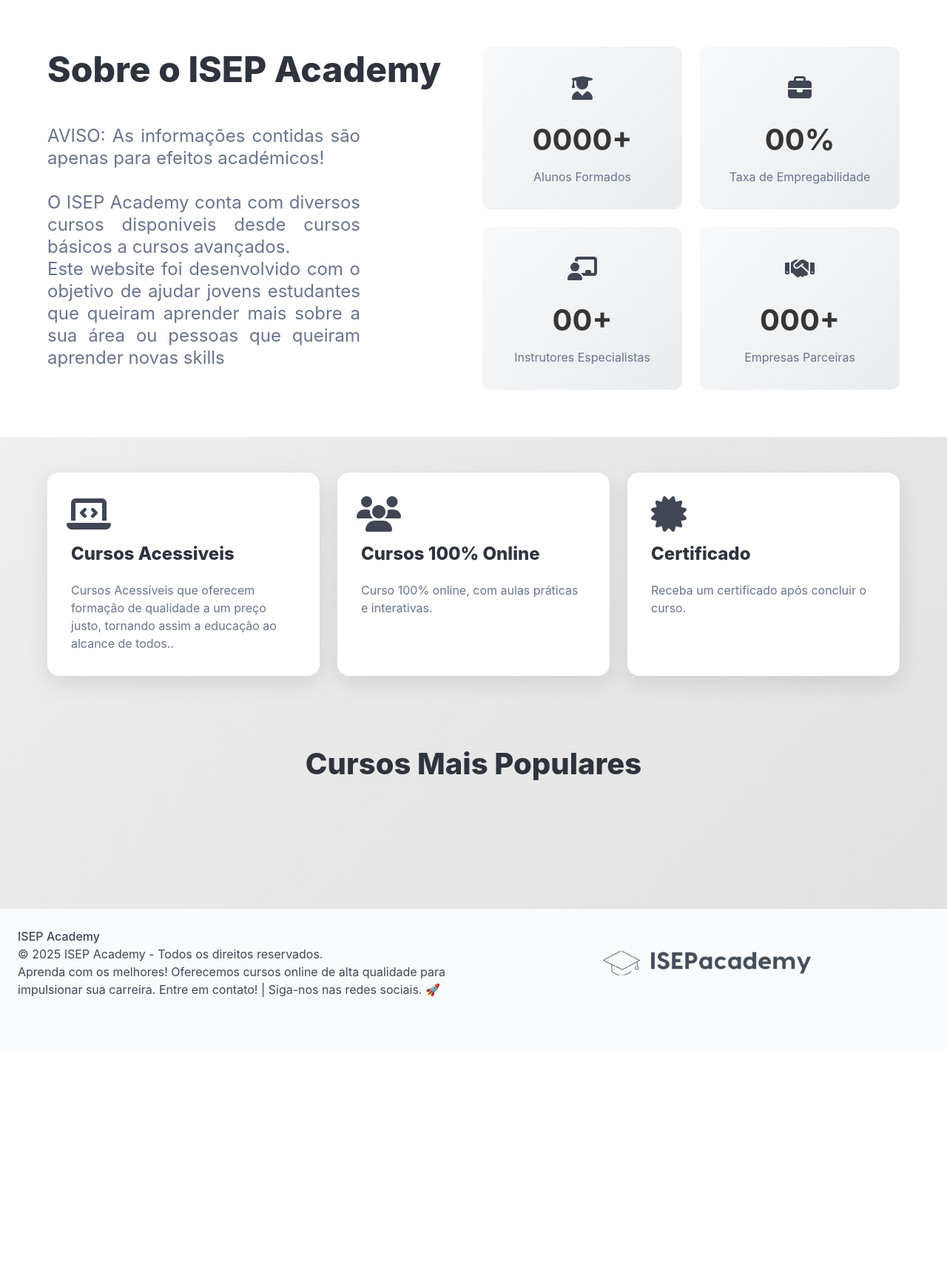
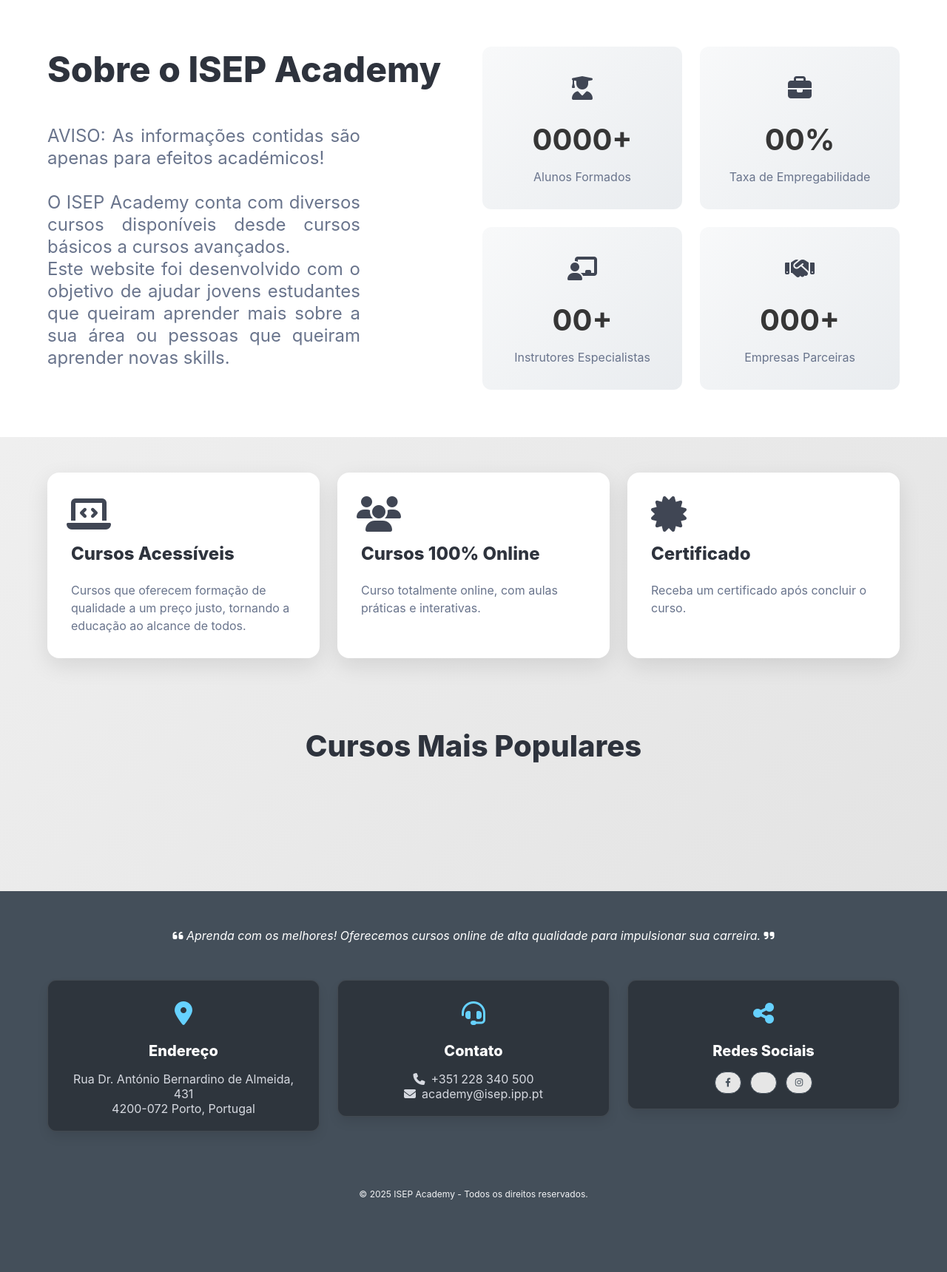
Before and after one commit to NunoGoncalve/ISEPacademy, a PHP site: page /index.php in a window 1280 px wide. Shown: the part 345-2065 px from the top of the page at 74% size. Before the commit the page ends 1693 px from the top, so only its background shows below. Run offline with PHP 8.4, Linux system fonts and the light colour scheme; data that the repository does not hold is empty.

Commit message:
fotter att

```diff
--- a/conexao.php
+++ b/conexao.php
@@ -1,2 +1,4 @@
-<?php $conexao = new mysqli("localhost", "DataMaster", "r_41Rmn01", "ISEPAcademy");
+<?php //$conexao = new mysqli("localhost", "DataMaster", "r_41Rmn01", "ISEPAcademy");
+$conexao = new mysqli("localhost", "root", "", "ISEPAcademy");
+
 mysqli_set_charset($conexao, "utf8mb4"); ?>
--- a/footer.php
+++ b/footer.php
@@ -1,20 +1,83 @@
-<footer class="footer" style="margin-top:8%;padding-bottom: 70px;padding-top: 25px;">
-    <div class="columns">
-        <div class="column">
-            <h4 class="bd-footer-title has-text-weight-medium has-text-left">
-                    ISEP Academy
-            </h4>
-            <p class="bd-footer-link has-text-left">
-                © 2025 ISEP Academy - Todos os direitos reservados.
-                <br>
-                Aprenda com os melhores! Oferecemos cursos online de alta qualidade para impulsionar sua carreira. Entre em contato! | Siga-nos nas redes sociais. 🚀
+<footer class="footer custom-footer-bulma">
+    <div class="container">
+        <!-- Slogan -->
+        <div class="has-text-centered mb-6">
+            <p class="is-italic has-text-white">
+                <i class="fas fa-quote-left"></i>
+                Aprenda com os melhores! Oferecemos cursos online de alta qualidade para impulsionar sua carreira.
+                <i class="fas fa-quote-right"></i>
             </p>
         </div>
-        <div class="column">
-            <br>
-            <figure class="image" style="max-width: 50%; margin: auto;">
-                <img src="img/01ISEPacademylogo.png" alt="logo ISEP Academy">
-            </figure>
+
+        <!-- Colunas -->
+        <div class="columns is-multiline is-centered">
+            <!-- Coluna 1 - Endereço -->
+            <div class="column is-4">
+                <div class="box footer-box has-background-grey-darker">
+                    <div class="has-text-centered">
+                        <span class="icon is-large has-text-info mb-4">
+                            <i class="fas fa-map-marker-alt fa-2x"></i>
+                        </span>
+                        <h4 class="title is-5 has-text-white mb-4">Endereço</h4>
+                        <p class="subtitle is-6 has-text-grey-lighter">
+                            Rua Dr. António Bernardino de Almeida, 431<br>
+                            4200-072 Porto, Portugal
+                        </p>
+                    </div>
+                </div>
+            </div>
+
+            <!-- Coluna 2 - Contato -->
+            <div class="column is-4">
+                <div class="box footer-box has-background-grey-darker">
+                    <div class="has-text-centered">
+                        <span class="icon is-large has-text-info mb-4">
+                            <i class="fas fa-headset fa-2x"></i>
+                        </span>
+                        <h4 class="title is-5 has-text-white mb-4">Contato</h4>
+                        <p class="subtitle is-6 has-text-grey-lighter">
+                            <i class="fas fa-phone mr-2"></i>+351 228 340 500<br>
+                            <i class="fas fa-envelope mr-2"></i>academy@isep.ipp.pt
+                        </p>
+                    </div>
+                </div>
+            </div>
+
+            <!-- Coluna 3 - Redes Sociais -->
+            <div class="column is-4">
+                <div class="box footer-box has-background-grey-darker">
+                    <div class="has-text-centered">
+                        <span class="icon is-large has-text-info mb-4">
+                            <i class="fas fa-share-alt fa-2x"></i>
+                        </span>
+                        <h4 class="title is-5 has-text-white mb-4">Redes Sociais</h4>
+                        <div class="buttons is-centered">
+                            <a href="#" class="button is-rounded is-small is-info is-outlined">
+                                <span class="icon">
+                                    <i class="fab fa-facebook-f"></i>
+                                </span>
+                            </a>
+                            <a href="#" class="button is-rounded is-small is-info is-outlined">
+                                <span class="icon">
+                                    <i class="fab fa-x-twitter"></i>
+                                </span>
+                            </a>
+                            <a href="#" class="button is-rounded is-small is-info is-outlined">
+                                <span class="icon">
+                                    <i class="fab fa-instagram"></i>
+                                </span>
+                            </a>
+                        </div>
+                    </div>
+                </div>
+            </div>
+        </div>
+
+        <!-- Rodapé inferior -->
+        <div class="has-text-centered mt-6 pt-4">
+            <p class="has-text-white-ter is-size-7">
+                © <?= date('Y') ?> ISEP Academy - Todos os direitos reservados.
+            </p>
         </div>
     </div>
 </footer>
--- a/index.php
+++ b/index.php
@@ -1,4 +1,4 @@
-<?php session_start(); include 'funcoes.php';?>
+<?php session_start(); include 'funcoes.php'; ?>
 <!DOCTYPE html>
 <html data-theme="light" lang="pt">
 <head>
@@ -14,8 +14,10 @@
 
     <section class="hero is-medium">
         <div class="hero-body">
+            <!-- Conteúdo do hero section -->
         </div>
     </section>
+
     <section class="about-section">
         <div class="container">
             <div class="about-content">
@@ -23,7 +25,9 @@
                     <div class="column is-6">
                         <h2 class="title is-1 mb-6">Sobre o ISEP Academy</h2>
                         <p class="subtitle is-4 has-text-grey mb-5" style="max-width:75%; text-align: justify;">
-                        AVISO: As informações contidas são apenas para efeitos académicos!<br><br>O ISEP Academy conta com diversos cursos disponiveis desde cursos básicos a cursos avançados.<br> Este website foi desenvolvido com o objetivo de ajudar jovens estudantes que queiram aprender mais sobre a sua área ou pessoas que queiram aprender novas skills
+                        AVISO: As informações contidas são apenas para efeitos académicos!<br><br>
+                        O ISEP Academy conta com diversos cursos disponíveis desde cursos básicos a cursos avançados.<br>
+                        Este website foi desenvolvido com o objetivo de ajudar jovens estudantes que queiram aprender mais sobre a sua área ou pessoas que queiram aprender novas skills.
                         </p>
                     </div>
                     <div class="column is-6">
@@ -70,6 +74,7 @@
             </div>
         </div>
     </section>
+
     <section class="section">
         <div class="container">
             <div class="columns is-multiline">
@@ -78,9 +83,9 @@
                         <span class="icon is-large has-text-grey-dark">
                             <i class="fas fa-laptop-code fa-3x"></i>
                         </span>
-                        <h3 class="title is-4 mt-4">Cursos Acessiveis</h3>
+                        <h3 class="title is-4 mt-4">Cursos Acessíveis</h3>
                         <p class="has-text-grey">
-                            Cursos Acessíveis que oferecem formação de qualidade a um preço justo, tornando assim a educação ao alcance de todos..
+                            Cursos que oferecem formação de qualidade a um preço justo, tornando a educação ao alcance de todos.
                         </p>
                     </div>
                 </div>
@@ -91,7 +96,7 @@
                         </span>
                         <h3 class="title is-4 mt-4">Cursos 100% Online</h3>
                         <p class="has-text-grey">
-                            Curso 100% online, com aulas práticas e interativas.
+                            Curso totalmente online, com aulas práticas e interativas.
                         </p>
                     </div>
                 </div>
@@ -118,11 +123,12 @@
             <?php
                 $Query = "SELECT Course.*, Count(CourseID) As Nsubs from Course inner join Interaction on Course.ID=Interaction.CourseID group by Course.ID Order by (Nsubs) desc";
                 $exe = exeDBList($Query);
-                while($CourseInfo = mysqli_fetch_assoc($exe)){
+                while($CourseInfo = mysqli_fetch_assoc($exe)) {
             ?>
             <!-- Inicio del bloque de cursso que se repetirá -->
                 <article class="column is-3-desktop is-4-tablet is-6-mobile is-one-third">
-                <div class="card product-card"><a href="curso.php?ID=<?php echo $CourseInfo['ID']; ?>">
+                    <div class="card product-card">
+                        <a href="curso.php?ID=<?php echo $CourseInfo['ID']; ?>">
                             <div class="card-image">
                                 <div class="product-image">
                                     <img src="<?php echo "img/layout/img".$CourseInfo['ID'].".jpg"; ?>" alt="<?php echo $CourseInfo['Name']; ?>">
@@ -141,13 +147,11 @@
                                     </div>
                                 </div>
                             </div>
+                        </a>
                     </div>
                 </article>
             <?php } ?>
-            <!-- Fin del bloque de curso -->
-
             </div>
-
         </div>
     </section>
 
--- a/styles.css
+++ b/styles.css
@@ -248,3 +248,41 @@
     box-shadow: 0 5px 15px rgba(0, 0, 0, 0.2);
     color: white;
 }
+
+.custom-footer-bulma {
+    background-color: #444f5a !important; /* Cor do footer alterada */
+    padding: 4rem 1.5rem;
+    margin-top: 8%;
+}
+
+/* Boxes escuras com hover */
+.custom-footer-bulma .footer-box {
+    background-color: #2e353d !important;
+    border: 1px solid rgba(255, 255, 255, 0.1);
+    transition: all 0.3s ease;
+}
+
+.custom-footer-bulma .footer-box:hover {
+    transform: translateY(-5px);
+    box-shadow: 0 10px 20px rgba(0, 0, 0, 0.2);
+    border-color: rgba(255, 255, 255, 0.2);
+}
+
+/* Efeito nos botões de redes sociais */
+.custom-footer-bulma .button.is-outlined:hover {
+    background-color: #444f5a !important;
+    color: white !important;
+    border-color: white !important;
+}
+
+/* Responsividade */
+@media screen and (max-width: 768px) {
+    .custom-footer-bulma {
+        padding: 2rem 1rem;
+        margin-top: 4rem;
+    }
+
+    .custom-footer-bulma .column.is-4 {
+        margin-bottom: 1.5rem;
+    }
+}
```
Lines whose indentation alone changed are shown as unchanged.
